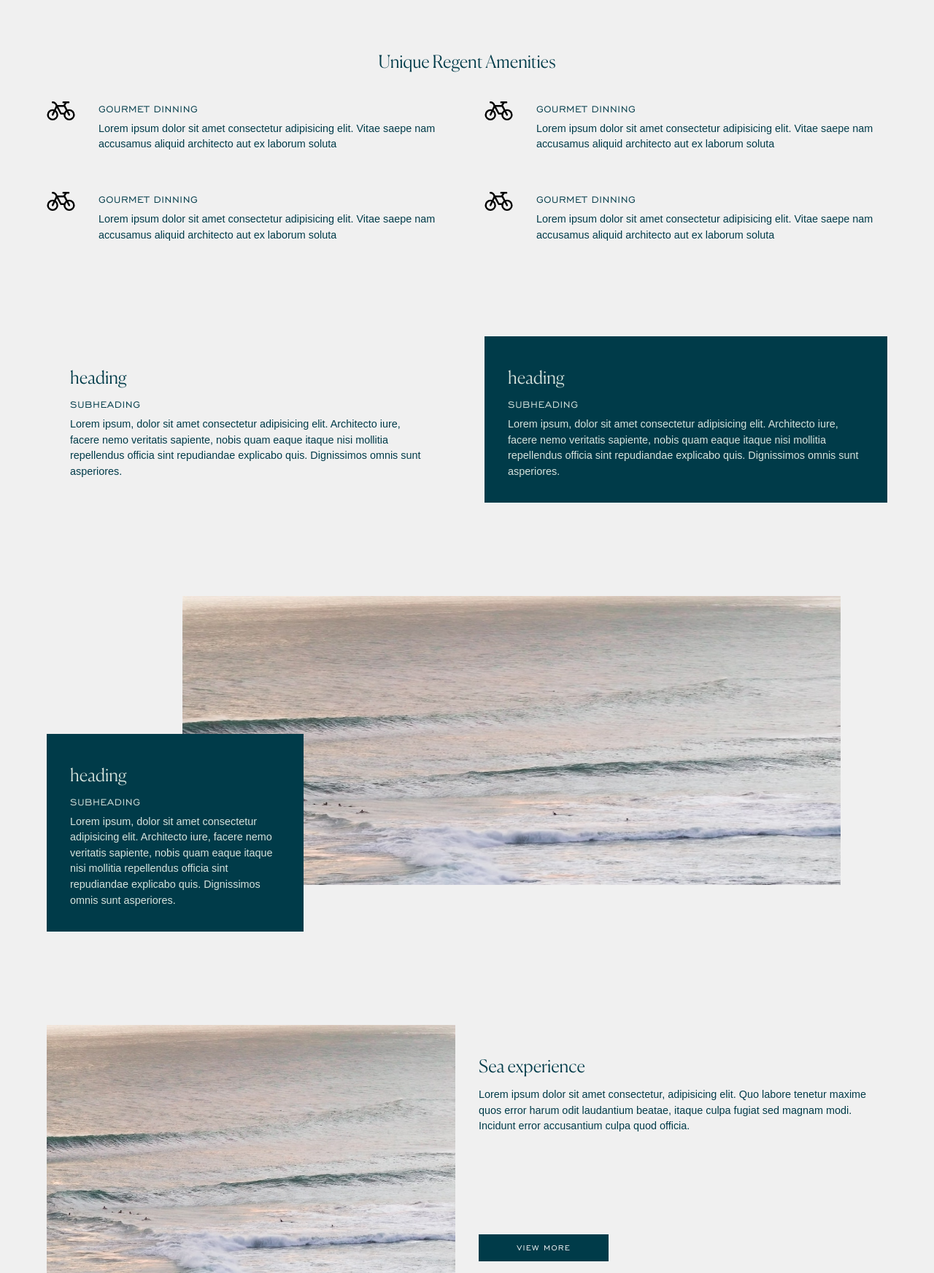
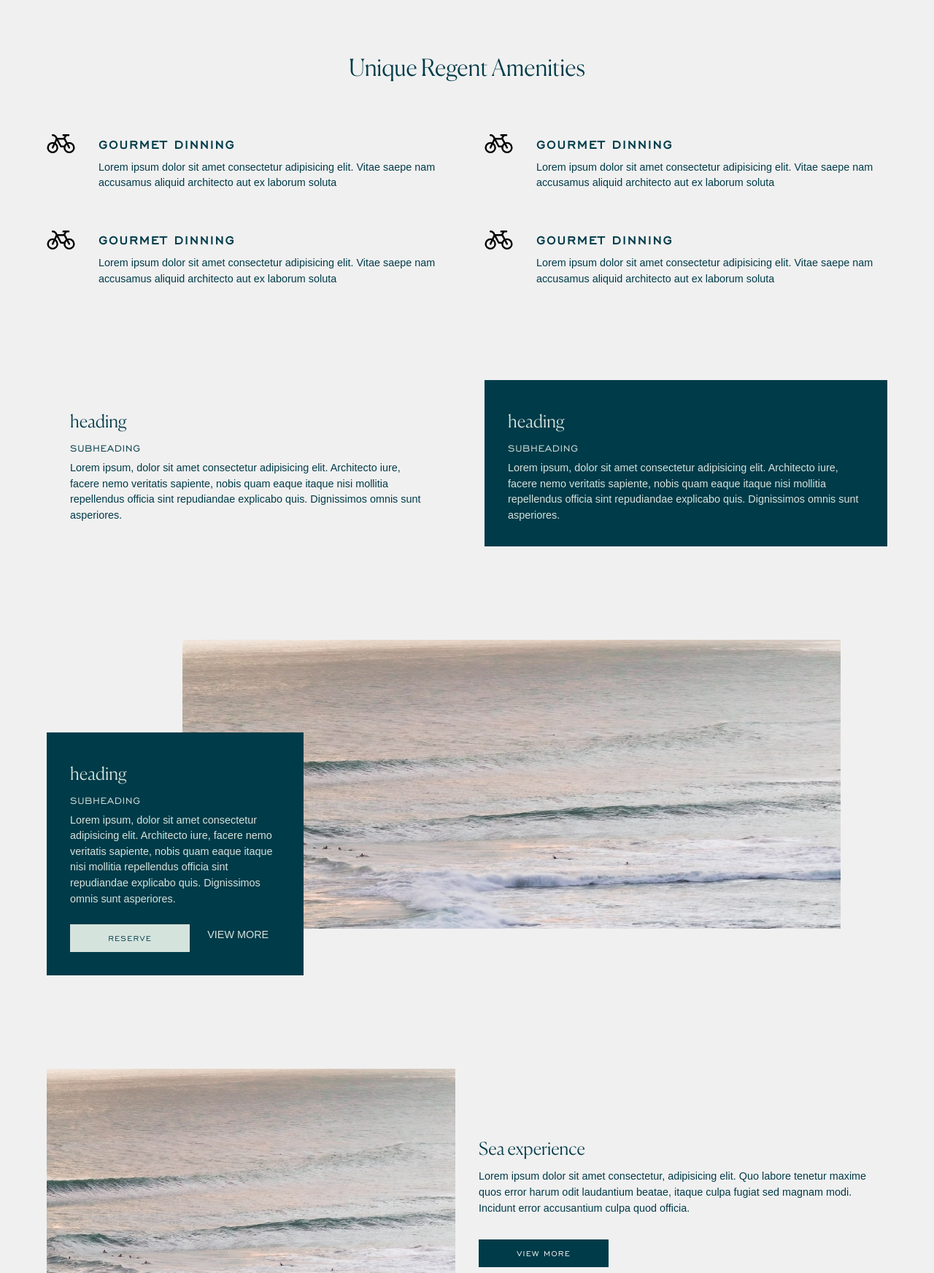
Before and after one commit to TheInstituteOfCode/rbc, a Jekyll site: the page built from extra-block.html, in a window 1280 px wide, cut to the strip 814-2559 px from the top of the page. Shown: the whole strip at 73% size. Built offline with Jekyll 4.4.1, drawn with Linux system fonts in a browser that asks for light colours; some web fonts are replaced.

Commit message:
next round

```diff
--- a/_includes/block/contact.html
+++ b/_includes/block/contact.html
@@ -4,7 +4,7 @@
           <div class="mx-auto mb-12">
             <h2>Get in touch</h2>
           </div>
-            <form method="post" action="/success" class="mx-auto grid grid-cols-2 gap-6">
+            <form method="post" action="/success" class="mx-auto grid grid-cols-2 gap-x-16 gap-y-12">
               <div class="col-span-2">
                 <label for="question" class="uppercase">Question</label>
                 <input type="text" id="question" name="question" placeholder="I want to know about..." class="placeholder:text-inherit" required>
--- a/_includes/block/experience-grid.html
+++ b/_includes/block/experience-grid.html
@@ -8,8 +8,16 @@
               <img class="absolute inset-0 h-full w-full object-cover object-center" src="{{item.image}}" alt="{{item.image-alt}}">
             </div>
 
-            <div class="flex flex-col justify-between py-8">
-              <div>
+            <div class="flex flex-col
+              {% case block.text-styles.vert-alignment %}
+              {% when 'top' %}
+              {% when 'middle' %}
+              justify-center
+              {% when 'bottom' %}
+              justify-end
+              {% endcase %}
+            py-8">
+              <div class="mb-6">
                 <h2>{{item.heading}}</h2>
                 <p>{{item.description}}</p>
               </div>
--- a/_includes/block/grid-simple-2-col-icon.html
+++ b/_includes/block/grid-simple-2-col-icon.html
@@ -10,7 +10,7 @@
       {% endcase %}"
        {% if block.content-max-width %} style="max-width: {{block.content-max-width}} "{% endif %}>
           <div class="">
-            <h2 class="text-center mb-8">
+            <h2 class="text-center mb-16 heading-lg">
               {{block.heading}}
             </h2>
             <div class="grid grid-cols-2 gap-12">
@@ -20,7 +20,7 @@
                     <img class="w-full" src="{{item.icon}}" alt="">
                   </div>
                   <div class="ml-8">
-                    <h3>{{item.heading}}</h3>
+                    <h3 class="sub-heading">{{item.heading}}</h3>
                     <p>{{item.description}}</p>
                   </div>
                 </div>
--- a/_includes/block/grid-simple-2-col-overlap.html
+++ b/_includes/block/grid-simple-2-col-overlap.html
@@ -18,6 +18,9 @@
                <div class="scheme-{{block.text-column.color-scheme}} bottom-ver {% if block.desktop-image-position == 'left' %} right-side left-[20vw] {% else %}  left-side right-20vw {% endif %} absolute w-[calc(100vw_-_20vw_-_var(--side-gap))] md:w-full md:inset-0 md:relative z-10 self-end">
                 <div class="bg-base p-8">
                   {{block.text-column.block-content-html}}
+                  <p class="flex gap-6 items-center">
+                    <a href="#" class="button-featured uppercase">reserve</a> <a href="#">VIEW MORE</a>
+                  </p>
                 </div>
               </div>
             </div>
--- a/assets/css/style.css
+++ b/assets/css/style.css
@@ -532,9 +532,6 @@ video {
 .-order-1 {
   order: -1;
 }
-.order-3 {
-  order: 3;
-}
 .col-span-2 {
   grid-column: span 2 / span 2;
 }
@@ -586,6 +583,9 @@ video {
 .mb-4 {
   margin-bottom: 1rem;
 }
+.mb-6 {
+  margin-bottom: 1.5rem;
+}
 .mb-8 {
   margin-bottom: 2rem;
 }
@@ -795,17 +795,24 @@ video {
 .gap-4 {
   gap: 1rem;
 }
+.gap-8 {
+  gap: 2rem;
+}
+.gap-\[0\.5rem\] {
+  gap: 0.5rem;
+}
+.gap-\[12px\] {
+  gap: 12px;
+}
 .gap-6 {
   gap: 1.5rem;
 }
-.gap-8 {
-  gap: 2rem;
-}
-.gap-\[0\.5rem\] {
-  gap: 0.5rem;
-}
-.gap-\[12px\] {
-  gap: 12px;
+.gap-x-16 {
+  -moz-column-gap: 4rem;
+       column-gap: 4rem;
+}
+.gap-y-12 {
+  row-gap: 3rem;
 }
 .self-start {
   align-self: flex-start;
@@ -1172,6 +1179,7 @@ textarea:focus, textarea:focus-within{
 .contact-form input, .contact-form textarea {
   border: 2px solid var(--text-color);
   padding: 2rem 1rem;
+  margin-bottom: 0;
 }
 
 /* editor styles for none content uses */
--- a/extra-block.html
+++ b/extra-block.html
@@ -49,6 +49,7 @@ blocks:
         image: /uploads/videos/ocean-cover.jpg
         image-alt: ocean cover
         desktop-image-position: right
+
         color-scheme: base
     -   _id: experience-grid
         grid:
@@ -76,6 +77,8 @@ blocks:
                     text: view more
                     link: '#'
                     external-Link: false
+        text-styles:
+            vert-alignment: middle
         color-scheme: base
     -   _id: contact
         text-alignment: center
--- a/style.css
+++ b/style.css
@@ -166,6 +166,7 @@ textarea:focus, textarea:focus-within{
 .contact-form input, .contact-form textarea {
   border: 2px solid var(--text-color);
   padding: 2rem 1rem;
+  margin-bottom: 0;
 }
 
 /* editor styles for none content uses */
```
